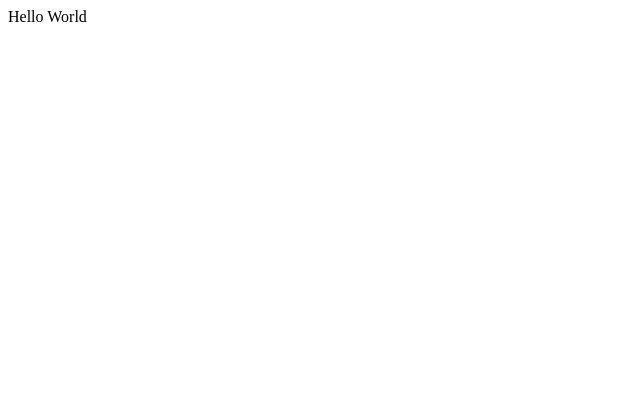
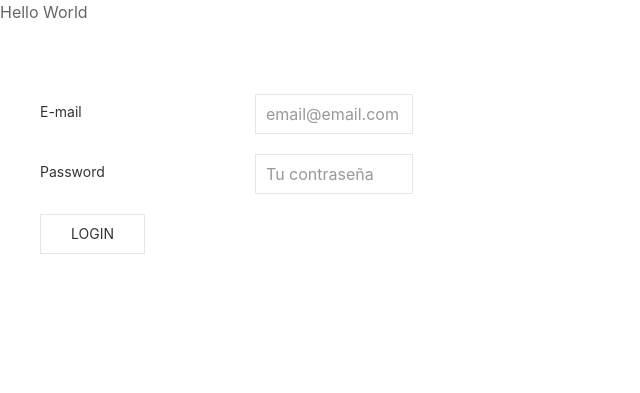
Before and after one commit to NestorSotello/php-Login-System, a PHP site: page / in a window 1280 px wide. Before the commit the part shown is almost empty. Shown: the top 393 px of the page, without its empty margins (0-640 px from the left). Run offline with PHP 8.4, Linux system fonts and the light colour scheme; some libraries are stand-ins or nearby versions.

Commit message:
agregado el form login

```diff
--- a/index.php
+++ b/index.php
@@ -1 +1,46 @@
 <?php echo "Hello World"; ?>
+<!DOCTYPE html>
+<html lang="en">
+<head>
+    <meta charset="UTF-8">
+    <meta http-equiv="X-UA-Compatible" content="IE=edge">
+    <meta name="viewport" content="width=device-width, initial-scale=1.0">
+    <meta name="robots" content="follow">
+
+    <title>Document</title>
+    <base href="*/*">
+    <link rel="stylesheet" href="https://cdn.jsdelivr.net/npm/uikit@3.3.3/dist/css/uikit.min.css">
+</head>
+<body>
+    <div class="uk-section uk-container">
+        <div class="uk-grid uk-child-width-1-3@s uk-child-width-1-1" uk-grid>
+            <form class="uk-form-horizontal uk-margin-large js-login">
+
+    <div class="uk-margin">
+        <label class="uk-form-label" for="form-horizontal-text">E-mail</label>
+        <div class="uk-form-controls">
+            <input class="uk-input" id="form-horizontal-text" type="email" required="required" placeholder="email@email.com">
+        </div>
+    </div>
+    <div class="uk-margin">
+        <label class="uk-form-label" for="form-horizontal-text">Password</label>
+        <div class="uk-form-controls">
+            <input class="uk-input" id="form-horizontal-text" type="password" required="required" placeholder="Tu contraseña">
+        </div>
+    </div>
+    <div class="uk-margin">
+        <button class="uk-button uk-button-default" type="submit">Login</button>
+    </div>
+
+</form>
+        </div>
+    </div>
+<!-- jQuery is required -->
+    <script src="https://cdnjs.cloudflare.com/ajax/libs/jquery/3.2.1/jquery.min.js"></script>
+
+    <!-- UIkit JS -->
+    <script src="https://cdnjs.cloudflare.com/ajax/libs/uikit/3.0.0-beta.24/js/uikit.min.js"></script>
+    <script src="https://cdnjs.cloudflare.com/ajax/libs/uikit/3.0.0-beta.24/js/uikit-icons.min.js"></script>
+
+</body>
+</html>
```
